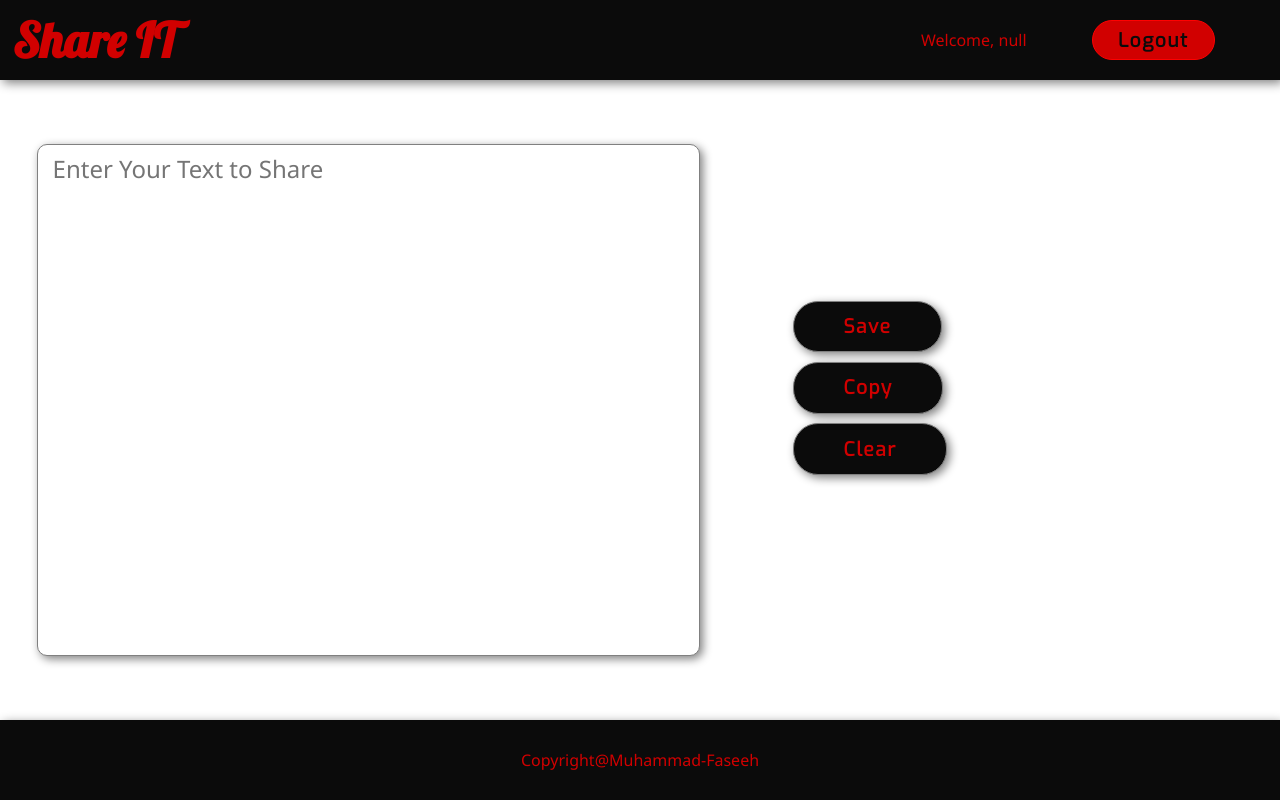
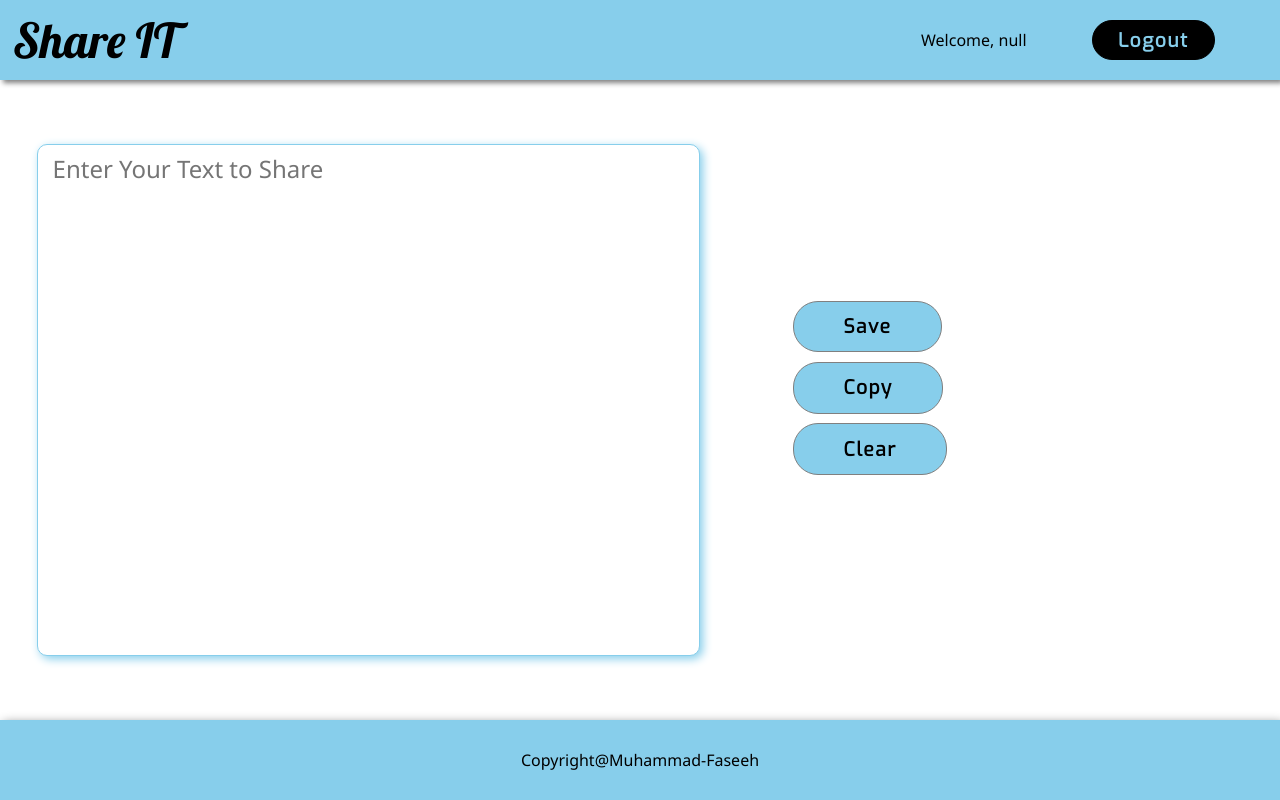
Before and after one commit to MuhammadFASEEH2002/Share-IT, a plain HTML site: page src/resources/main-page/index.html in a window 1280 px wide. Drawn offline with nearby package versions, Linux system fonts and the light colour scheme; no server answers.

Commit message:
Updated the Design

```diff
--- a/src/css/main-page.css
+++ b/src/css/main-page.css
@@ -11,8 +11,8 @@ body {
 .navbar {
     height: 10%;
     width: 100%;
-    box-shadow: 3px 3px 10px grey;
-    background-color: #0B0B0B;
+    box-shadow: 3px 3px 5px gray;
+    background-color: skyblue;
 }
 
 .logo-text {
@@ -23,15 +23,16 @@ body {
 
 .logo-text h1 {
     font-family: 'Lobster', cursive;
-    color: #D10000;
+    color: black;
     height: 100%;
     width: 100%;
     font-size: 3em;
     margin-left: 0.3%d;
+    font-weight: 500;
 }
 
 .welcome-text {
-    color: #D10000;
+    color: black;
     height: 100%;
     width: 20%;
 
@@ -46,14 +47,17 @@ body {
     font-size: 1.2em;
     padding: 2.5% 10%;
     margin: 1%;
-    color: #0B0B0B;
-    border: 0.8px solid red;
+    color: skyblue;
+    border: 0.8px solid black;
     border-radius: 25px;
     cursor: pointer;
     font-weight: 600;
-    background-color: #D10000;
+    background-color: black;
     font-family: 'Exo', sans-serif;
     letter-spacing: 1.5px;
+}
+.logout:hover {
+    box-shadow: 3px 3px 5px grey;
 }
 
 .main {
@@ -74,8 +78,8 @@ body {
     padding-left: 2%;
     padding-right: 2%;
     border-radius: 10px;
-    border: 0.5px solid grey;
-    box-shadow: 3px 3px 10px grey;
+    border: 0.5px solid skyblue;
+    box-shadow: 3px 3px 10px skyblue;
     height: 80%;
     width: 90%;
 }
@@ -96,27 +100,25 @@ body {
     font-size: 1.2em;
     padding: 2.5% 10%;
     margin: 1%;
-    color: #D10000;
+    color: black;
     border: 0.8px solid gray;
     border-radius: 25px;
     cursor: pointer;
     font-weight: 600;
-    background-color: #0B0B0B;
+    background-color: skyblue;
     font-family: 'Exo', sans-serif;
     letter-spacing: 1.5px;
-    box-shadow: 3px 3px 10px grey;
+
 }
 
 .save:hover,
 .copy:hover,
 .clear:hover {
-    background-color: #D10000;
-    border: 0.8px solid gray;
-    color: #0B0B0B;
+    box-shadow: 3px 3px 5px grey;
 }
 
 .message {
-    color: #D10000;
+    color: black;
     margin-top: 5%;
     font-weight: 500;
 }
@@ -124,12 +126,12 @@ body {
 .footer {
     height: 10%;
     width: 100%;
-    background-color: #0B0B0B;
+    background-color: skyblue;
     box-shadow: 3px 3px 10px grey;
 }
 
 .copyright {
-    color: #D10000;
+    color: black;
 }
 
 /* tablet responsive */
--- a/src/js/script.js
+++ b/src/js/script.js
@@ -1,10 +1,8 @@
-
 // firebase: udemyfaseeh@gmail.com
 // Import the functions you need from the SDKs you need
 import { initializeApp } from "https://www.gstatic.com/firebasejs/10.0.0/firebase-app.js";
 // TODO: Add SDKs for Firebase products that you want to use
 // https://firebase.google.com/docs/web/setup#available-libraries
-
 // Your web app's Firebase configuration
 const firebaseConfig = {
     apiKey: "AIzaSyAZqtUppL3lhagw1YdQ3TdmMEz3vd7Vcj0",
@@ -14,7 +12,6 @@ const firebaseConfig = {
     messagingSenderId: "646080011659",
     appId: "1:646080011659:web:dda5b57bafb8c82457a38e"
 };
-
 // Initialize Firebase
 const app = initializeApp(firebaseConfig);
 import { getDatabase, ref, set, get, child, update, remove } from "https://www.gstatic.com/firebasejs/10.0.0/firebase-database.js";
@@ -23,10 +20,6 @@ const db = getDatabase();
 var text = document.getElementById("input");
 var message = document.getElementById("message");
 var username = localStorage.getItem("name");
-var key = "6119558";
-
-var encrypted = CryptoJS.AES.encrypt(text.value.toString(), key).toString();
-var new_value;
 //insert/update text
 function insertData() {
     if (text.value == "") {
@@ -45,6 +38,7 @@ function insertData() {
                 setTimeout(() => {
                     message.innerText = "";
                 }, 2000)
+                checkForUpdates();
 
             })
             .catch((error) => {
@@ -66,19 +60,12 @@ function copyText() {
 window.addEventListener("load", () => {
     document.getElementById("welcome_text").innerText = "Welcome,  " + username;
 })
-window.addEventListener("load", readText)
+window.addEventListener("load", readText);
 //reading the text from firebase db
 function readText() {
     const dbref = ref(db);
     get(child(dbref, "Text/" + username)).then((snapshot) => {
         if (snapshot.exists()) {
-            // var ciphertext = snapshot.val().Text;
-            // console.log(ciphertext);
-            // console.log(key);
-            // var decryptedBytes = CryptoJS.AES.decrypt(ciphertext,key);
-            // var plaintext = decryptedBytes.toString(CryptoJS.enc.Utf8);
-            // console.log(plaintext);
-            // text.value = plaintext;
             text.value = snapshot.val().Text;
         }
         else {
@@ -106,6 +93,19 @@ function deleteData() {
 function logout() {
     location.replace("../../../index.html");
 }
+function checkForUpdates() {
+    // Make an AJAX request to your server to get the latest sharing text
+    // For example, you can use jQuery's $.get() method:
+    $.get("/get-sharing-text", function(data) {
+        var sharingText = data.sharing_text;
+
+        // Check if the sharing text has changed
+        if ($("#sharing-text").text() !== sharingText) {
+            // Update the sharing text element with the new text
+            $("#sharing-text").text(sharingText);
+        }
+    });
+}
 document.getElementById("save").addEventListener('click', insertData);
 document.getElementById("copy").addEventListener('click', copyText);
 document.getElementById("clear").addEventListener('click', deleteData);
--- a/src/resources/main-page/index.html
+++ b/src/resources/main-page/index.html
@@ -7,6 +7,7 @@
     <link rel="shortcut icon" href="../../images/favicon.png" type="image/x-icon">
     <link rel="stylesheet" href="../../css/reuseable.css">
     <link rel="stylesheet" href="../../css/main-page.css">
+
     <title>Share IT</title>
 </head>
 
@@ -23,7 +24,7 @@
     </div>
     <!-- main body -->
     <div class="main flex flex-row align-center justify-center">
-        <div class="text-input-area flex align-center justify-center">
+        <div class="text-input-area flex align-center justify-center" id="sharing-text">
             <textarea class="input" id="input" placeholder="Enter Your Text to Share"></textarea>
         </div>
         <div class="operation-buttons flex flex-column align-start justify-center">
@@ -39,5 +40,6 @@
     </div>
 </body>
 <script src="https://cdnjs.cloudflare.com/ajax/libs/crypto-js/4.0.0/crypto-js.min.js"></script>
+<script src="https://code.jquery.com/jquery-3.6.0.min.js"></script>
 <script type="module" src="../../js/script.js"></script>
 </html>
```
Also changed, not shown: index.html (+1 -1 lines), src/css/login.css (+8 -10 lines), src/resources/register/index.html (+1 -1 lines), src/images/favicon.png.
